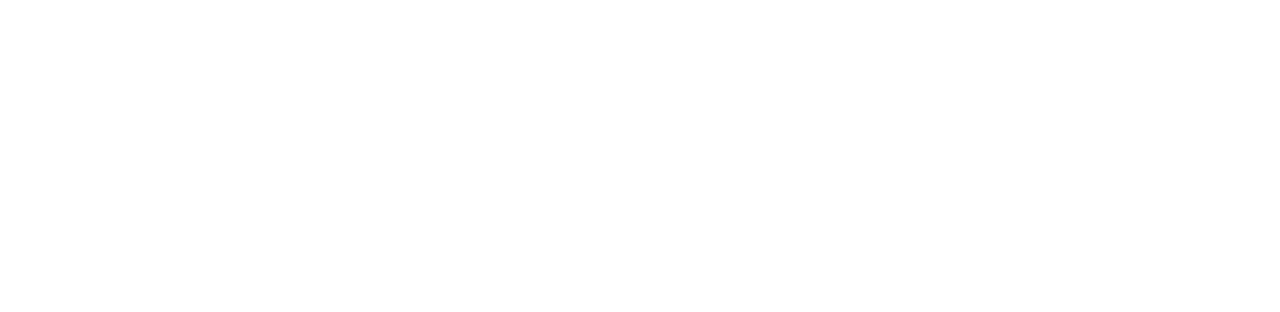
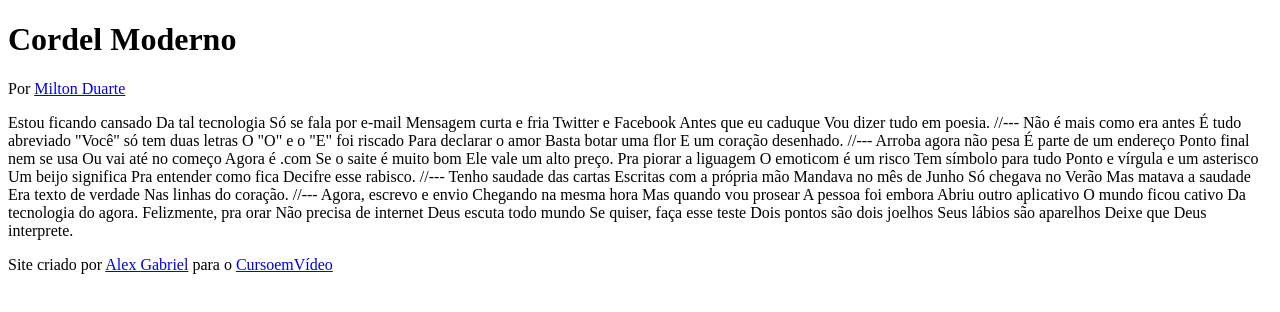
Before and after one commit to alexgabriel2000/html-css, a plain HTML site: page desafios/desafio 12/index.html in a window 1280 px wide. Drawn offline with Linux system fonts and the light colour scheme.

Commit message:
iniciei o desafio 12

```diff
--- a/desafios/desafio 12/index.html
+++ b/desafios/desafio 12/index.html
@@ -3,9 +3,85 @@
 <head>
     <meta charset="UTF-8">
     <meta name="viewport" content="width=device-width, initial-scale=1.0">
-    <title>Document</title>
+    <title>Cordel Moderno</title>
 </head>
 <body>
+    <header>
+        <h1>
+            Cordel Moderno
+        </h1>
+        <p>
+            Por <a href="https://www.recantodasletras.com.br/poesias/3186743" target="_blank">Milton Duarte</a>
+        </p>
 
+    </header>
+
+    Estou ficando cansado
+    Da tal tecnologia
+    Só se fala por e-mail
+    Mensagem curta e fria
+    Twitter e Facebook
+    Antes que eu caduque
+    Vou dizer tudo em poesia.
+
+    //---
+
+    Não é mais como era antes
+    É tudo abreviado
+    "Você" só tem duas letras
+    O "O" e o "E" foi riscado
+    Para declarar o amor
+    Basta botar uma flor
+    E um coração desenhado.
+
+    //---
+
+    Arroba agora não pesa
+    É parte de um endereço
+    Ponto final nem se usa
+    Ou vai até no começo
+    Agora é .com
+    Se o saite é muito bom
+    Ele vale um alto preço.
+
+    Pra piorar a liguagem
+    O emoticom é um risco
+    Tem símbolo para tudo
+    Ponto e vírgula e um asterisco
+    Um beijo significa
+    Pra entender como fica
+    Decifre esse rabisco.
+
+    //---
+
+    Tenho saudade das cartas
+    Escritas com a própria mão
+    Mandava no mês de Junho
+    Só chegava no Verão
+    Mas matava a saudade
+    Era texto de verdade
+    Nas linhas do coração.
+
+    //---
+
+    Agora, escrevo e envio
+    Chegando na mesma hora
+    Mas quando vou prosear
+    A pessoa foi embora
+    Abriu outro aplicativo
+    O mundo ficou cativo
+    Da tecnologia do agora.
+
+    Felizmente, pra orar
+    Não precisa de internet
+    Deus escuta todo mundo
+    Se quiser, faça esse teste
+    Dois pontos são dois joelhos
+    Seus lábios são aparelhos
+    Deixe que Deus interprete.
+
+    <footer>
+        <p>Site criado por <a href="https://github.com/alexgabriel2000" target="_blank">Alex Gabriel</a> para o <a href="www.cursoemvideo.com" target="_blank">CursoemVídeo</a></p>
+    </footer>
 </body>
 </html>
```
